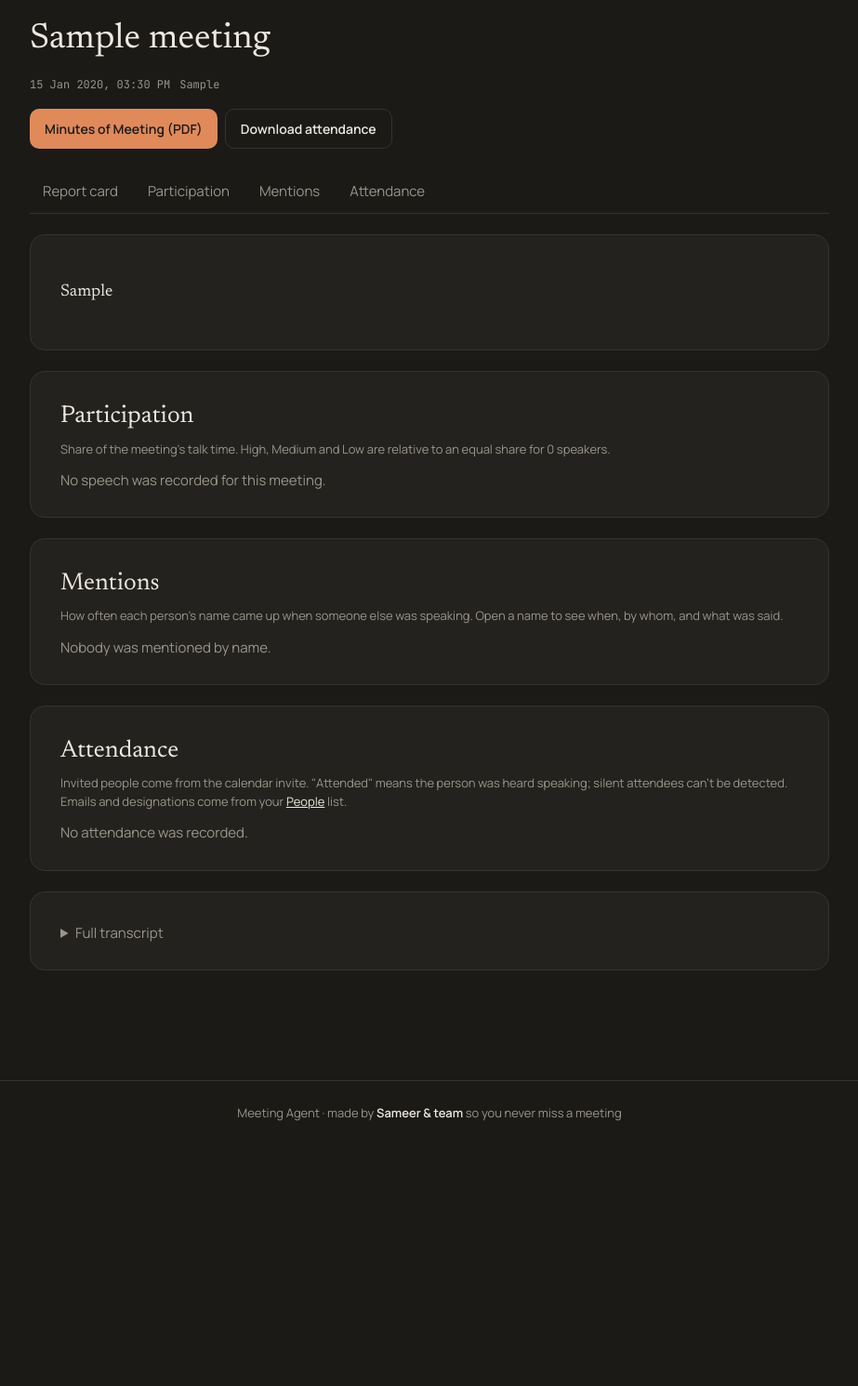
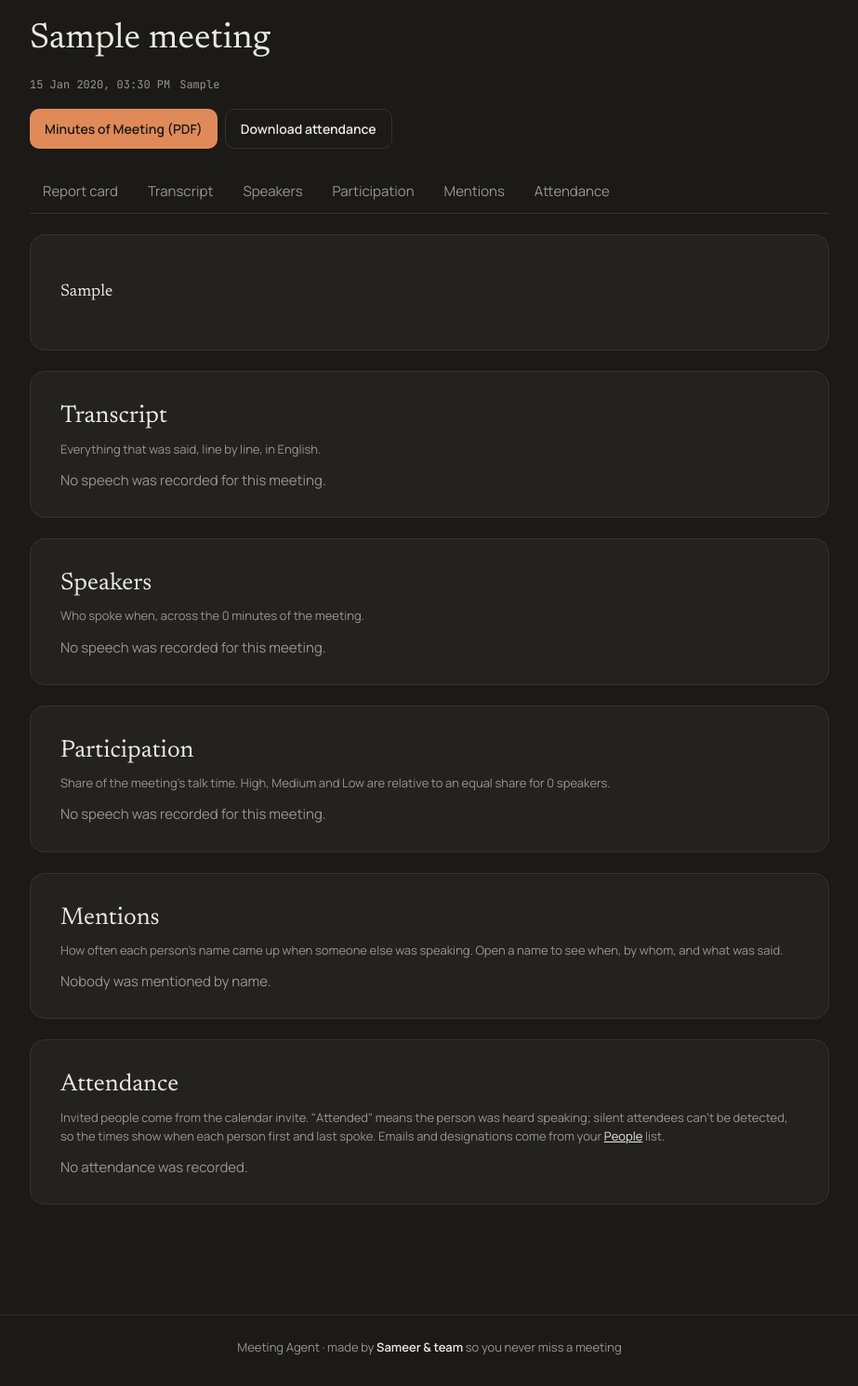
Before and after one commit to sameer-sde/meeting-agent, a Flask app: page /report/1 in a window 1280 px wide. Shown: the part 144-1635 px from the top of the page at 93% size, without its empty margins (178-1101 px from the left). Before the commit the page ends 1350 px from the top, so only its background shows below. Run offline with Flask 3, Linux system fonts and the light colour scheme; the visitor is signed in with stand-in values (Sample User, id 1); tables that the repository leaves empty hold one stand-in row (values such as "Sample post"); grey boxes marked "Sample" are stand-in pictures; some libraries are stand-ins or nearby versions.

Commit message:
Transcript tab, speakers timeline, recording player, first/last spoke, date fix

```diff
--- a/web/app.py
+++ b/web/app.py
@@ -485,8 +485,115 @@
     html = markdown.markdown(m.report_md or "", extensions=["nl2br", "sane_lists"])
     segs, people, part_rows, directory = tasks.meeting_people(Session(), g.user, m)
     ments = analytics.mentions(segs, _people_names(segs, people, directory), TZ)
+    from .reports import JUNK
     return render_template("report.html", m=m, report_html=html, part_rows=part_rows,
-                           mentions=ments, people=people)
+                           mentions=ments, people=people,
+                           lines=analytics.transcript_rows(segs, TZ, JUNK),
+                           timeline=analytics.timeline(segs, TZ))
+
+
+def _safe_name(m):
+    return "".join(c if c.isalnum() else "-" for c in (m.title or "meeting"))[:40].strip("-") or "meeting"
+
+
+@app.route("/report/<int:rid>/transcript.txt")
+@login_required
+def transcript_txt(rid):
+    from flask import Response
+    from . import analytics
+    from .reports import JUNK
+    m = _own_meeting(rid)
+    rows = analytics.transcript_rows(analytics.segments(m), TZ, JUNK)
+    head = f"{m.title}\n{local_time(m.created_at, '%d %b %Y, %I:%M %p')}\n\n"
+    body = "\n".join(f"[{r['time']}] {r['speaker']}: {r['text']}" for r in rows)
+    return Response(head + body + "\n", mimetype="text/plain; charset=utf-8",
+                    headers={"Content-Disposition": f'attachment; filename="transcript-{_safe_name(m)}.txt"'})
+
+
+# ---------- Recording (audio kept by Vexa) ----------
+
+AUDIO_PIECE = 2 * 1024 * 1024   # sent to the browser in small pieces so it also works on Vercel
+LINK_FRESH_SECONDS = 300        # ready-to-play links from Vexa can expire, so look them up again
+
+
+def _recording(m):
+    """Find (and remember) where this meeting's audio is. None when there isn't any."""
+    import json
+    try:
+        ref = json.loads(m.recording_json or "null")
+    except ValueError:
+        ref = None
+    if ref and (vexa.is_vexa_url(ref["url"]) or time.time() - ref.get("at", 0) < LINK_FRESH_SECONDS):
+        return ref
+    if not m.vexa_id or not g.user.ready:
+        return None
+    ref = vexa.find_recording({"tx": g.user.tx_key, "bot": g.user.bot_key}, m.vexa_id)
+    if ref:
+        ref["at"] = int(time.time())
+        m.recording_json = json.dumps(ref)
+        Session.commit()
+    return ref
+
+
+def _audio_shift(m, ref):
+    """Seconds between the start of the recording and second 0 of the transcript."""
+    from . import analytics
+    base = analytics.clock_base(analytics.segments(m))
+    if not base or not ref.get("started"):
+        return 0
+    try:
+        started = datetime.fromisoformat(str(ref["started"]).replace("Z", "+00:00"))
+        if started.tzinfo is None:
+            started = started.replace(tzinfo=timezone.utc)
+        shift = (base - started).total_seconds()
+        return round(shift, 1) if 0 <= shift < 6 * 3600 else 0
+    except ValueError:
+        return 0
+
+
+@app.route("/report/<int:rid>/audio/check")
+@login_required
+def audio_check(rid):
+    m = _own_meeting(rid)
+    try:
+        ref = _recording(m)
+        if not ref:
+            return jsonify(ok=False)
+        if vexa.is_vexa_url(ref["url"]):
+            key = g.user.tx_key if ref.get("key") == "tx" else g.user.bot_key
+            if vexa.audio_bytes(key, ref["url"], 0, 2).status_code not in (200, 206):
+                return jsonify(ok=False)
+        return jsonify(ok=True, shift=_audio_shift(m, ref))
+    except Exception as e:
+        print("Recording check failed:", e)
+        return jsonify(ok=False)
+
+
+@app.route("/report/<int:rid>/audio")
+@login_required
+def audio(rid):
+    import re
+    from flask import Response
+    m = _own_meeting(rid)
+    ref = _recording(m)
+    if not ref:
+        abort(404)
+    if not vexa.is_vexa_url(ref["url"]):
+        return redirect(ref["url"])
+    match = re.match(r"bytes=(\d+)-(\d*)", request.headers.get("Range", ""))
+    start = int(match.group(1)) if match else 0
+    size = AUDIO_PIECE
+    if match and match.group(2):
+        size = max(1, min(AUDIO_PIECE, int(match.group(2)) - start + 1))
+    key = g.user.tx_key if ref.get("key") == "tx" else g.user.bot_key
+    up = vexa.audio_bytes(key, ref["url"], start, size)
+    if up.status_code not in (200, 206):
+        abort(404)
+    headers = {"Accept-Ranges": "bytes", "Cache-Control": "private, max-age=3600"}
+    if up.headers.get("Content-Range"):
+        headers["Content-Range"] = up.headers["Content-Range"]
+    return Response(up.content, status=up.status_code, headers=headers,
+                    mimetype=up.headers.get("Content-Type", "audio/webm").split(";")[0])
 
 
 @app.route("/report/<int:rid>/mom")
@@ -521,10 +628,12 @@
     _, people, _, _ = tasks.meeting_people(Session(), g.user, m)
     buf = io.StringIO()
     w = csv.writer(buf)
-    w.writerow(["Name", "Email", "Designation", "Status", "Invite response", "Participation %", "Talk time (min)"])
+    w.writerow(["Name", "Email", "Designation", "Status", "Invite response", "Participation %", "Talk time (min)",
+                "First spoke", "Last spoke"])
     for p in people:
-        w.writerow([p["name"], p["email"], p["designation"], p["status"], p["invite"], p["pct"], p["minutes"]])
-    safe = "".join(c if c.isalnum() else "-" for c in (m.title or "meeting"))[:40].strip("-") or "meeting"
+        w.writerow([p["name"], p["email"], p["designation"], p["status"], p["invite"], p["pct"], p["minutes"],
+                    p.get("first", ""), p.get("last", "")])
+    safe = _safe_name(m)
     return Response("﻿" + buf.getvalue(), mimetype="text/csv",
                     headers={"Content-Disposition": f'attachment; filename="attendance-{safe}.csv"'})
 
--- a/web/models.py
+++ b/web/models.py
@@ -148,6 +148,7 @@
     transcript_json: Mapped[str] = mapped_column(Text, default="")
     mom_md: Mapped[str] = mapped_column(Text, default="")
     participants_json: Mapped[str] = mapped_column(Text, default="")
+    recording_json: Mapped[str | None] = mapped_column(Text, nullable=True)  # where the audio is, once found
     created_at: Mapped[datetime] = mapped_column(DateTime(timezone=True), default=now)
 
     user = relationship("User", back_populates="meetings")
--- a/web/tasks.py
+++ b/web/tasks.py
@@ -140,7 +140,7 @@
     directory = [{"name": p.name, "email": p.email, "designation": p.designation}
                  for p in db.query(Person).filter_by(user_id=user.id)]
     part_rows = analytics.participation(segs)
-    return segs, analytics.attendance(segs, invitees, directory, part_rows), part_rows, directory
+    return segs, analytics.attendance(segs, invitees, directory, part_rows, _user_tz()), part_rows, directory
 
 
 def build_mom(db, user, meeting, lines=None):
@@ -217,8 +217,8 @@
                 start = start.replace(tzinfo=timezone.utc)
             t = start.astimezone(_user_tz())
             bits.append(f"{t.day} {t.strftime('%b')}, {t.strftime('%I:%M %p').lstrip('0')}")
-        ends = [float(s.get("end") or s.get("end_time") or 0) for s in segs]
-        mins = round(max(ends) / 60) if ends and max(ends) > 0 else 0
+        tl = analytics.timeline(segs, _user_tz())
+        mins = tl["minutes"] if tl else 0
         if mins:
             bits.append(f"{mins} min")
         people = len({analytics.speaker_of(s) for s in segs} - {"Unknown speaker"})
--- a/web/templates/report.html
+++ b/web/templates/report.html
@@ -19,7 +19,7 @@
 .bar{display:grid;grid-template-columns:170px 1fr 150px;gap:14px;align-items:center}
 .bar .who{overflow:hidden;text-overflow:ellipsis;white-space:nowrap}
 .track{height:12px;background:var(--panel2);border-radius:99px;overflow:hidden}
-.fill{height:100%;border-radius:99px;background:linear-gradient(90deg,var(--accent),var(--gold))}
+.fill{display:block;height:100%;border-radius:99px;background:linear-gradient(90deg,var(--accent),var(--gold))}
 .num{display:flex;gap:8px;align-items:center;justify-content:flex-end}
 .num b{font-family:Newsreader,Georgia,serif;font-weight:400;font-size:20px;min-width:56px;text-align:right}
 .scale{font-size:11px;font-weight:600;border-radius:99px;padding:2px 8px;border:1px solid var(--line)}
@@ -45,22 +45,78 @@
 details.raw summary{cursor:pointer;color:var(--muted)}
 pre{white-space:pre-wrap;font:12px/1.6 'JetBrains Mono',monospace;color:var(--muted);max-height:420px;overflow:auto}
 .empty{color:var(--muted);margin:10px 0 0}
-@media(max-width:720px){section.panel{padding:22px 18px}.bar{grid-template-columns:1fr;gap:6px}.num{justify-content:flex-start}.hit{grid-template-columns:1fr}.meta h1{font-size:30px}table.t{font-size:13px}}
+.wide{overflow-x:auto}
+.rec{display:flex;gap:16px;align-items:center;flex-wrap:wrap;padding:16px 22px}
+.rec[hidden]{display:none}
+.rec audio{flex:1;min-width:240px;height:40px;color-scheme:dark}
+.tools{display:flex;gap:10px;align-items:center;flex-wrap:wrap;margin:14px 0 6px}
+.tools input{flex:1;min-width:200px}
+.lines{max-height:560px;overflow:auto;margin-top:8px;border-top:1px solid var(--line)}
+.line{display:grid;grid-template-columns:104px 160px 1fr;gap:12px;padding:9px 4px;border-bottom:1px solid var(--line);font-size:14px}
+.line:last-child{border-bottom:0}
+.line[hidden]{display:none}
+.line .spk{font-weight:600;overflow:hidden;text-overflow:ellipsis;white-space:nowrap}
+.line .spk.same{color:var(--muted);font-weight:400}
+.searching .spk.same{color:var(--ink);font-weight:600}
+.line mark{background:#5A3B2A;color:var(--ink);border-radius:3px;padding:0 2px}
+.jump{background:none;border:0;padding:0;cursor:default;text-align:left}
+.canplay .jump{cursor:pointer}
+.canplay .jump:hover{color:var(--accent)}
+.lanes{display:grid;gap:12px;margin-top:16px}
+.lane{display:grid;grid-template-columns:170px 1fr;gap:14px;align-items:center}
+.lane .who{overflow:hidden;text-overflow:ellipsis;white-space:nowrap}
+.strip{position:relative;height:18px;background:var(--panel2);border-radius:6px;overflow:hidden}
+.strip button{position:absolute;top:0;bottom:0;border:0;padding:0;border-radius:3px;min-width:3px;cursor:default}
+.canplay .strip button{cursor:pointer}
+.c0{background:var(--accent)}.c1{background:var(--live)}.c2{background:var(--teams)}.c3{background:var(--gold)}.c4{background:#D98BB0}.c5{background:#7FC4D4}
+.axis{display:flex;justify-content:space-between;margin:8px 0 0 184px}
+@media(max-width:720px){section.panel{padding:22px 18px}.bar{grid-template-columns:1fr;gap:6px}.num{justify-content:flex-start}.hit{grid-template-columns:1fr}.line{grid-template-columns:1fr;gap:2px}.lane{grid-template-columns:1fr;gap:6px}.axis{margin-left:0}.meta h1{font-size:30px}table.t{font-size:13px}}
 {% endblock %}
 {% block page %}
-<div class="reader">
+<div class="reader" id="reader">
   <a class="back" href="{{ url_for('index') }}">Back to all report cards</a>
   <div class="meta"><h1>{{ m.title }}</h1><span class="mono">{{ m.created_at|local('%d %b %Y, %I:%M %p') }}</span>{% if m.platform %}<span class="mono">{{ m.platform|platform_name }}</span>{% endif %}</div>
   <div class="actions">
     <a class="btn accent" href="{{ url_for('mom', rid=m.id) }}">Minutes of Meeting (PDF)</a>
     <a class="btn ghost" href="{{ url_for('attendance_csv', rid=m.id) }}">Download attendance</a>
+    {% if lines %}<a class="btn ghost" href="{{ url_for('transcript_txt', rid=m.id) }}">Download transcript</a>{% endif %}
   </div>
+  <section class="panel rec" id="recording" hidden>
+    <span class="mono">RECORDING</span>
+    <audio id="player" controls preload="none"></audio>
+  </section>
   <nav class="tabs" aria-label="Report sections">
-    <a href="#card">Report card</a><a href="#participation">Participation</a><a href="#mentions">Mentions</a><a href="#attendance">Attendance</a>
+    <a href="#card">Report card</a><a href="#transcript">Transcript</a><a href="#speakers">Speakers</a><a href="#participation">Participation</a><a href="#mentions">Mentions</a><a href="#attendance">Attendance</a>
   </nav>
 
   <section class="panel" id="card">
     <article class="report">{{ report_html|safe }}</article>
+  </section>
+
+  <section class="panel" id="transcript">
+    <h2>Transcript</h2>
+    <p class="hint">Everything that was said, line by line, in English.<span class="playhint" hidden> Click a time to hear that moment.</span></p>
+    {% if lines %}
+    <div class="tools">
+      <input type="text" id="find" placeholder="Search the transcript" aria-label="Search the transcript" autocomplete="off">
+      <span class="mono" id="found">{{ lines|length }} lines</span>
+    </div>
+    <div class="lines" id="lines">{% for l in lines %}
+      <div class="line"><button class="jump mono" data-sec="{{ l.sec }}">{{ l.time }}</button><span class="spk {{ 'same' if l.same }}">{{ l.speaker }}</span><span class="txt">{{ l.text }}</span></div>
+    {% endfor %}</div>
+    {% else %}<p class="empty">No speech was recorded for this meeting.</p>{% endif %}
+  </section>
+
+  <section class="panel" id="speakers">
+    <h2>Speakers</h2>
+    <p class="hint">Who spoke when, across the {{ timeline.minutes if timeline else 0 }} minute{{ 's' if not timeline or timeline.minutes != 1 }} of the meeting.<span class="playhint" hidden> Click a block to hear it.</span></p>
+    {% if timeline %}
+    <div class="lanes">{% for r in timeline.rows %}{% set lane = loop.index0 % 6 %}
+      <div class="lane"><span class="who">{{ r.name }}</span>
+        <span class="strip">{% for b in r.blocks %}<button class="jump c{{ lane }}" data-sec="{{ b.sec }}" style="left:{{ b.left }}%;width:{{ b.width }}%" title="{{ r.name }} · {{ b.time }}" aria-label="{{ r.name }} spoke at {{ b.time }}"></button>{% endfor %}</span></div>
+    {% endfor %}</div>
+    <div class="axis"><span class="mono">{{ timeline.from }}</span><span class="mono">{{ timeline.to }}</span></div>
+    {% else %}<p class="empty">No speech was recorded for this meeting.</p>{% endif %}
   </section>
 
   <section class="panel" id="participation">
@@ -95,15 +151,51 @@
 
   <section class="panel" id="attendance">
     <h2>Attendance</h2>
-    <p class="hint">Invited people come from the calendar invite. "Attended" means the person was heard speaking; silent attendees can't be detected. Emails and designations come from your <a href="{{ url_for('people_page') }}">People</a> list.</p>
+    <p class="hint">Invited people come from the calendar invite. "Attended" means the person was heard speaking; silent attendees can't be detected, so the times show when each person first and last spoke. Emails and designations come from your <a href="{{ url_for('people_page') }}">People</a> list.</p>
     {% if people %}
-    <table class="t"><thead><tr><th>Name</th><th>Designation</th><th>Email</th><th>Status</th><th>Participation</th></tr></thead><tbody>
+    <div class="wide"><table class="t"><thead><tr><th>Name</th><th>Designation</th><th>Email</th><th>Status</th><th>First spoke</th><th>Last spoke</th><th>Participation</th></tr></thead><tbody>
     {% for p in people %}<tr><td>{{ p.name }}</td><td>{{ p.designation or '—' }}</td><td>{{ p.email or '—' }}</td>
-      <td><span class="status {{ 'yes' if p.status.startswith('Attended') else 'no' }}">{{ p.status }}</span></td><td>{{ p.pct }}%</td></tr>{% endfor %}
-    </tbody></table>
+      <td><span class="status {{ 'yes' if p.status.startswith('Attended') else 'no' }}">{{ p.status }}</span></td><td>{{ p.first or '—' }}</td><td>{{ p.last or '—' }}</td><td>{{ p.pct }}%</td></tr>{% endfor %}
+    </tbody></table></div>
     {% else %}<p class="empty">No attendance was recorded.</p>{% endif %}
   </section>
 
-  {% if m.transcript_json %}<section class="panel"><details class="raw"><summary>Full transcript</summary><pre>{{ m.transcript_json }}</pre></details></section>{% endif %}
 </div>
+<script>
+(function () {
+  var find = document.getElementById('find'), found = document.getElementById('found');
+  var rows = [].slice.call(document.querySelectorAll('#lines .line'));
+  rows.forEach(function (r) { var t = r.querySelector('.txt'); t.dataset.raw = t.textContent; });
+  function esc(s) { return s.replace(/[&<>"]/g, function (c) { return {'&': '&amp;', '<': '&lt;', '>': '&gt;', '"': '&quot;'}[c]; }); }
+  if (find) find.addEventListener('input', function () {
+    var q = find.value.trim().toLowerCase(), shown = 0;
+    rows.forEach(function (r) {
+      var t = r.querySelector('.txt'), raw = t.dataset.raw, who = r.querySelector('.spk').textContent;
+      var at = q ? raw.toLowerCase().indexOf(q) : -1;
+      var hit = !q || at > -1 || who.toLowerCase().indexOf(q) > -1;
+      r.hidden = !hit;
+      if (hit) shown++;
+      t.innerHTML = at > -1 ? esc(raw.slice(0, at)) + '<mark>' + esc(raw.slice(at, at + q.length)) + '</mark>' + esc(raw.slice(at + q.length)) : esc(raw);
+    });
+    document.getElementById('lines').classList.toggle('searching', !!q);
+    found.textContent = q ? shown + ' of ' + rows.length + ' lines' : rows.length + ' lines';
+  });
+
+  var player = document.getElementById('player'), shift = 0;
+  fetch("{{ url_for('audio_check', rid=m.id) }}").then(function (r) { return r.json(); }).then(function (d) {
+    if (!d.ok) return;
+    shift = d.shift || 0;
+    player.src = "{{ url_for('audio', rid=m.id) }}";
+    document.getElementById('recording').hidden = false;
+    document.getElementById('reader').classList.add('canplay');
+    [].forEach.call(document.querySelectorAll('.playhint'), function (e) { e.hidden = false; });
+  }).catch(function () {});
+  document.addEventListener('click', function (e) {
+    var b = e.target.closest ? e.target.closest('.jump') : null;
+    if (!b || !player.src) return;
+    player.currentTime = Math.max(0, parseFloat(b.dataset.sec) + shift);
+    player.play();
+  });
+})();
+</script>
 {% endblock %}
```
Also changed, not shown: web/analytics.py (+116 -4 lines), web/vexa.py (+63 -2 lines).
